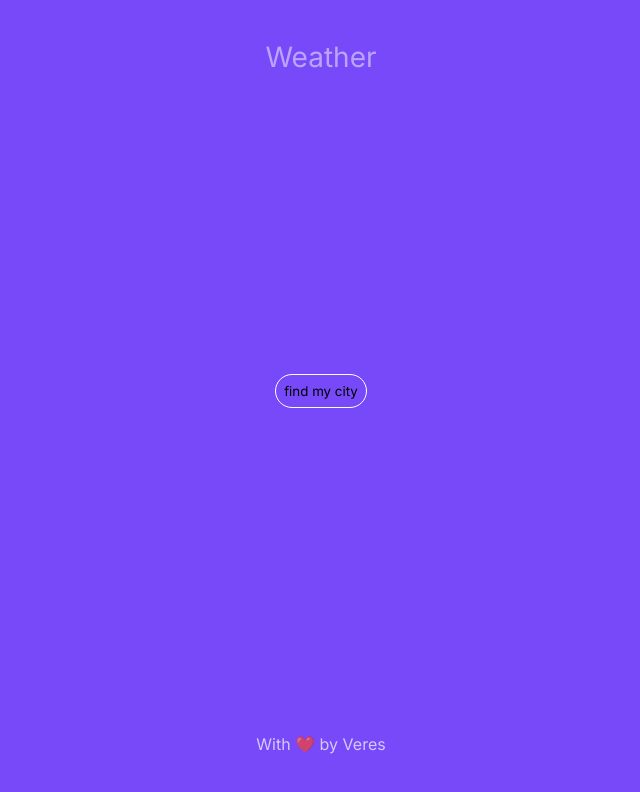
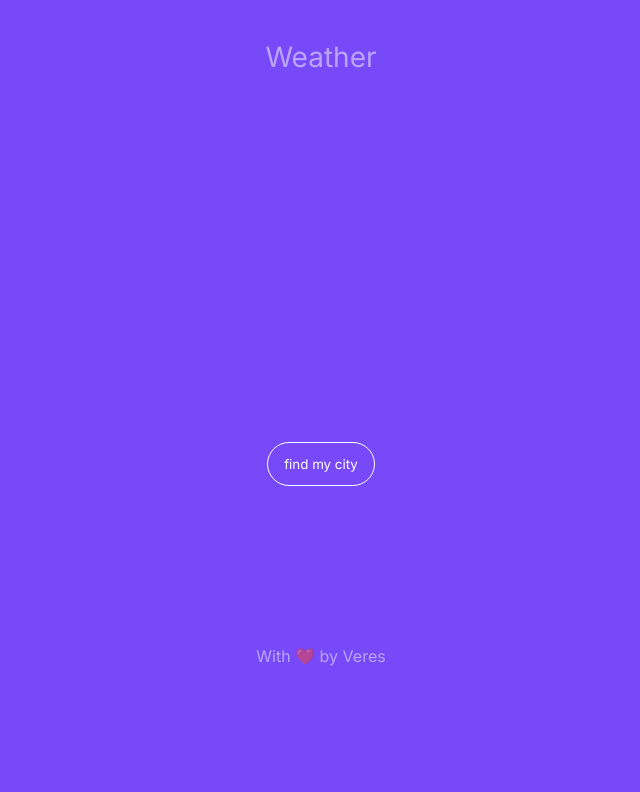
Before and after one commit to veresmar/weather-app, a plain HTML site: page index.html in a window 1280 px wide. Shown: the whole page, without its empty margins (319-959 px from the left). Drawn offline with Linux system fonts and the light colour scheme.

Commit message:
upd button

```diff
--- a/index.html
+++ b/index.html
@@ -17,12 +17,11 @@
 
   <main>
     <div class="container">
+      <p class="city-name"></p>
       <p id="weather-degree"></p>
-      <!-- <input type="text" name="weather-degree" id="weather-degree" value="" placeholder="Type your city here"> -->
-      <p class="city-name"></p>
-      <button id="find-city-button" class="button">find my city</button>
       <p id="error"></p>
     </div>
+    <button id="find-city-button" class="button">find my city</button>
   </main>
 
   <footer>
--- a/script.js
+++ b/script.js
@@ -8,7 +8,7 @@
 
 const API_KEY_WEATHER = "51e83a967be54ce010c8f61d164b65b0";
 const API_KEY_IP = 'at_25BW0LHCv94wfihc7s7BE5vfYliZw';
-const url = 'https://api.openweathermap.org/data/2.5/weather?lat=44.34&lon=10.99&appid=51e83a967be54ce010c8f61d164b65b0&units=metric?'
+const url = 'https://api.openweathermap.org/data/2.5/weather?lat=44.34&lon=10.99&appid=51e83a967be54ce010c8f61d164b65b0&units=metric'
 
 const findCityButton = document.getElementById('find-city-button');
 
--- a/style/style.scss
+++ b/style/style.scss
@@ -5,6 +5,7 @@
   background: #7749F8;
   font-family: 'Inter', sans-serif;
   text-align:center;
+  color: white;
 }
 
 h1 {
@@ -15,26 +16,36 @@ h1 {
 
   color: rgba(255, 255, 255, 0.5);
   margin-top:40px;
-  margin-bottom:300px;
+
 }
 main {
-   min-height: 45vh;
    .container {
-    input {
-        border:none;
-        border-bottom:1px solid white;
-        margin-bottom:2rem;
+    height: 10rem;
+    margin-top: 8rem;
+    margin-bottom: 5rem;
 
-      }
-    button {
-
-      border:1px solid white;
-      border-radius: 2rem;
-      padding: 0.5rem;
+    #weather-degree {
+      margin-bottom:2rem;
+      font-size:2.5rem;
     }
    }
 }
+button {
+  border:1px solid white;
+  border-radius: 2rem;
+  padding: 0.8rem 1rem;
+  color: white;
+  cursor:pointer;
+  &:hover {
+    outline:2px solid white;
+  }
+}
+#find-city-button {
+  margin-bottom:10rem;
+}
 footer {
-  color: rgba(255, 255, 255, 0.7);
-  margin:0 auto;
+  p {
+    color: rgba(255, 255, 255, 0.5);
+    margin:0 auto;
+  }
 }
```
Also changed, not shown: style/style.css, 1 other file.
